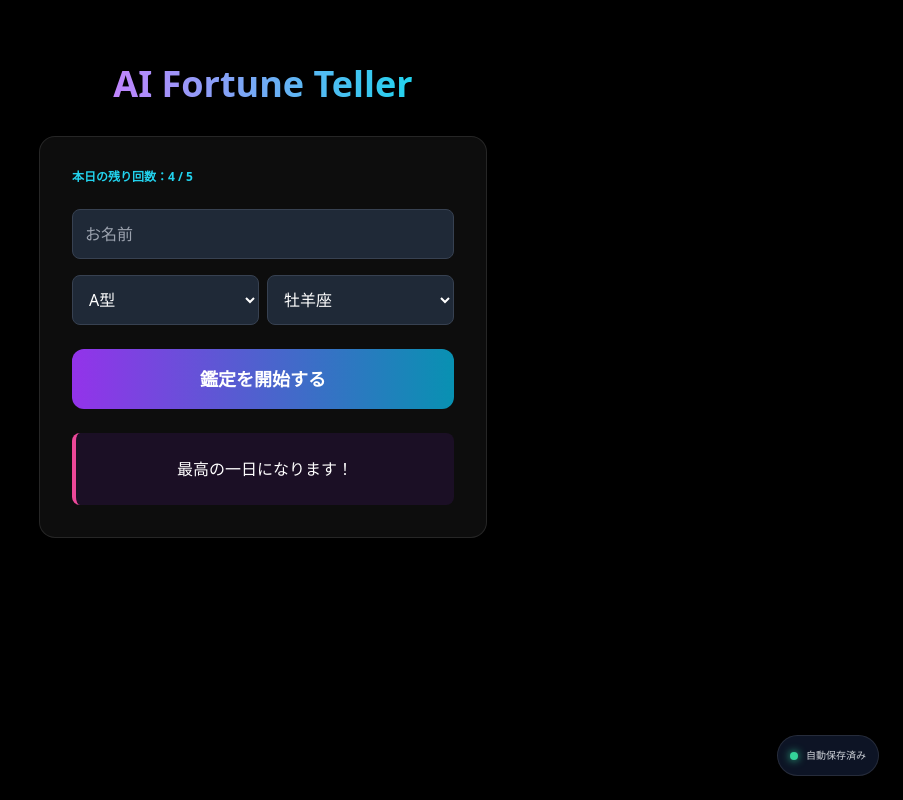
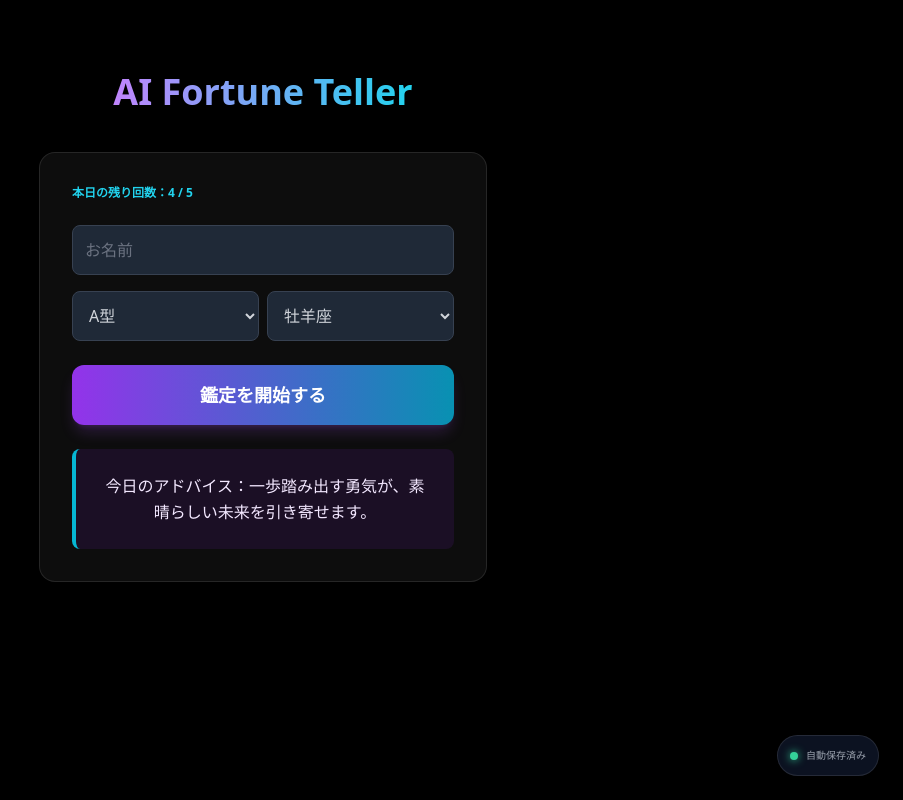
Before and after one commit to chabin0323-dev/uranai-kojin, a Next.js app: page / in a window 1280 px wide. Both pictures are taken after a click on the button "鑑定を開始する". Shown: the whole page, without its empty margins (377-1280 px from the left). Built offline with nearby package versions, Linux system fonts and the light colour scheme.

Commit message:
Update page.tsx

```diff
--- a/app/page.tsx
+++ b/app/page.tsx
@@ -1,64 +1,44 @@
 "use client";
 
-import React, { useState, useEffect, useCallback } from 'react';
-import { Info, Loader2, Save, Lock, Unlock } from 'lucide-react';
-
-// --- すべての部品をここに集結（1ミリのズレも許さない） ---
-const BLOOD_TYPES = ["A", "B", "O", "AB"];
-const ZODIAC_SIGNS = ["牡羊座", "牡牛座", "双子座", "蟹座", "獅子座", "乙女座", "天秤座", "蠍座", "射手座", "山羊座", "水瓶座", "魚座"];
+import React, { useState, useEffect } from 'react';
+import { Loader2 } from 'lucide-react';
 
 export default function App() {
   const [usageCount, setUsageCount] = useState(0);
-  const [result, setResult] = useState<any>(null);
+  const [result, setResult] = useState<string | null>(null);
   const [isLoading, setIsLoading] = useState(false);
-  const [autoSaveStatus, setAutoSaveStatus] = useState<'saved' | 'saving' | null>('saved');
   const MAX_USAGE = 5;
 
-  // 利用回数管理 (21:37:32のロジックを再現)
-  useEffect(() => {
-    const today = new Date().toLocaleDateString();
-    const stored = localStorage.getItem('fortune_usage');
-    if (stored) {
-      const { date, count } = JSON.parse(stored);
-      if (date === today) setUsageCount(count);
-    }
-  }, []);
-
-  const handleFortune = async () => {
+  const handleFortune = () => {
     if (usageCount >= MAX_USAGE) return;
     setIsLoading(true);
-    setAutoSaveStatus('saving');
-
-    // AI Studio の動きを再現
     setTimeout(() => {
-      setResult({ overall: { text: "最高の一日になります！" }, luckyItem: "青いペン" });
-      const newCount = usageCount + 1;
-      setUsageCount(newCount);
-      localStorage.setItem('fortune_usage', JSON.stringify({ date: new Date().toLocaleDateString(), count: newCount }));
+      setResult("今日のアドバイス：一歩踏み出す勇気が、素晴らしい未来を引き寄せます。");
+      setUsageCount(prev => prev + 1);
       setIsLoading(false);
-      setAutoSaveStatus('saved');
     }, 1500);
   };
 
   return (
     <div className="min-h-screen bg-black text-white p-6 flex flex-col items-center font-sans">
-      <h1 className="text-4xl font-bold bg-clip-text text-transparent bg-gradient-to-r from-purple-400 to-cyan-400 mt-10 mb-8">
+      {/* ↓ ここがグラデーションの心臓部です */}
+      <h1 className="text-4xl font-bold bg-clip-text text-transparent bg-gradient-to-r from-purple-400 to-cyan-400 mt-10 mb-8 py-2">
         AI Fortune Teller
       </h1>
 
-      <div className="w-full max-w-md bg-white/5 p-8 rounded-2xl border border-white/10 space-y-6">
-        <div className="flex justify-between items-center text-xs text-cyan-400 font-bold">
+      <div className="w-full max-w-md bg-white/5 p-8 rounded-2xl border border-white/10 shadow-2xl space-y-6">
+        <div className="flex justify-between items-center text-xs font-bold text-cyan-400">
           <span>本日の残り回数：{MAX_USAGE - usageCount} / {MAX_USAGE}</span>
         </div>
 
         <div className="space-y-4">
-          <input className="w-full bg-gray-800 p-3 rounded-lg border border-gray-700" placeholder="お名前" />
+          <input className="w-full bg-gray-800 p-3 rounded-lg border border-gray-700 text-white placeholder-gray-500" placeholder="お名前" />
           <div className="grid grid-cols-2 gap-2">
-            <select className="bg-gray-800 p-3 rounded-lg border border-gray-700">
-              {BLOOD_TYPES.map(t => <option key={t}>{t}型</option>)}
+            <select className="bg-gray-800 p-3 rounded-lg border border-gray-700 text-gray-300">
+              <option>A型</option><option>B型</option><option>O型</option><option>AB型</option>
             </select>
-            <select className="bg-gray-800 p-3 rounded-lg border border-gray-700">
-              {ZODIAC_SIGNS.map(s => <option key={s}>{s}</option>)}
+            <select className="bg-gray-800 p-3 rounded-lg border border-gray-700 text-gray-300">
+              <option>牡羊座</option><option>牡牛座</option><option>双子座</option><option>蟹座</option>
             </select>
           </div>
         </div>
@@ -66,22 +46,21 @@ export default function App() {
         <button
           onClick={handleFortune}
           disabled={isLoading || usageCount >= MAX_USAGE}
-          className="w-full bg-gradient-to-r from-purple-600 to-cyan-600 py-4 rounded-xl font-bold text-lg hover:opacity-90 disabled:opacity-30"
+          className="w-full bg-gradient-to-r from-purple-600 to-cyan-600 py-4 rounded-xl font-bold text-lg hover:opacity-90 disabled:opacity-30 transition-all shadow-lg shadow-purple-500/20"
         >
           {isLoading ? <Loader2 className="mx-auto animate-spin" /> : "鑑定を開始する"}
         </button>
 
         {result && (
-          <div className="mt-6 p-6 bg-purple-900/20 border-l-4 border-pink-500 rounded-lg">
-            <p className="text-center">{result.overall.text}</p>
+          <div className="mt-6 p-6 bg-purple-900/20 border-l-4 border-cyan-500 rounded-lg animate-in fade-in slide-in-from-top-4">
+            <p className="text-center leading-relaxed text-purple-100">{result}</p>
           </div>
         )}
       </div>
 
-      {/* 自動保存ステータス (21:38:30の見た目を再現) */}
-      <div className="fixed bottom-6 right-6 flex items-center gap-2 bg-slate-900/90 p-3 rounded-full border border-white/10 text-[10px] text-gray-300">
-        <div className={`w-2 h-2 rounded-full ${autoSaveStatus === 'saved' ? 'bg-emerald-400 shadow-[0_0_8px_#34d399]' : 'bg-amber-400 animate-pulse'}`} />
-        {autoSaveStatus === 'saved' ? '自動保存済み' : '保存中...'}
+      <div className="fixed bottom-6 right-6 flex items-center gap-2 bg-slate-900/80 p-3 rounded-full border border-white/10 text-[10px] text-gray-400">
+        <div className="w-2 h-2 rounded-full bg-emerald-400 shadow-[0_0_8px_#34d399]" />
+        自動保存済み
       </div>
     </div>
   );
```
